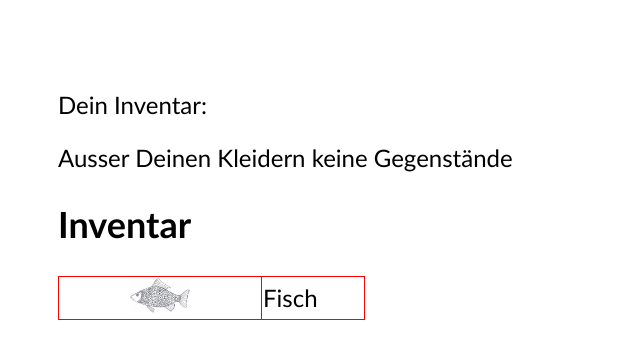
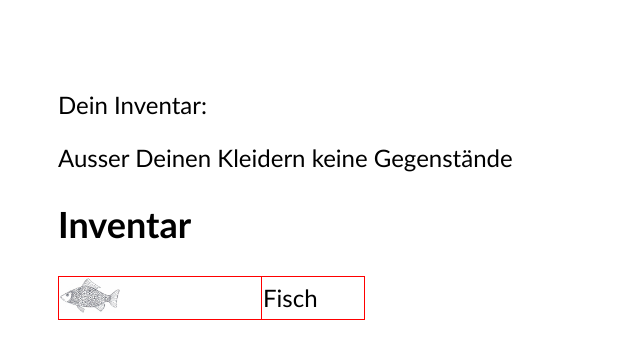
Before and after one commit to claudiopietra/Geotest, a Django app: template Geotest/templates/location.html in a window 1280 px wide. Shown: the top 359 px of the page, without its empty margins (0-640 px from the left). Run offline with Django 3.2, Linux system fonts and the light colour scheme; the template is opened without the code that fills it, so the values that code supplies are empty.

Commit message:
Update location.html

```diff
--- a/Geotest/templates/location.html
+++ b/Geotest/templates/location.html
@@ -34,7 +34,7 @@
                 <tr>
                     <td width="200" style="align:left">
                     <div style="height:40px; overflow:hidden; align:left; margin-left:0px; text-align:left;">
-                        <img src="/static/104829.jpg" />
+                        <img src="/static/104829.jpg" style="align:left; margin-left:0px; text-align:left;" />
                     </div>
                     </td>
                     <td width="100" text-align="left">Fisch</td>
```
